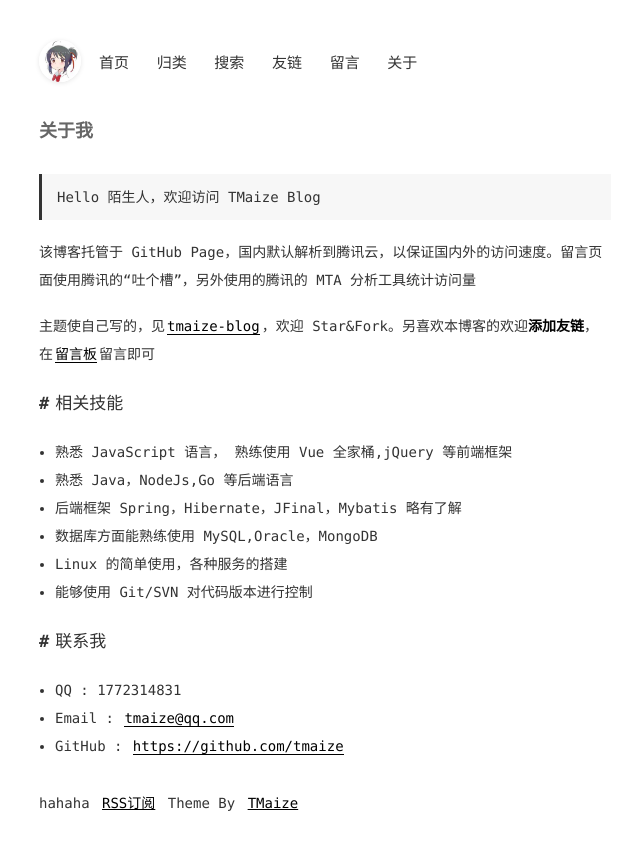
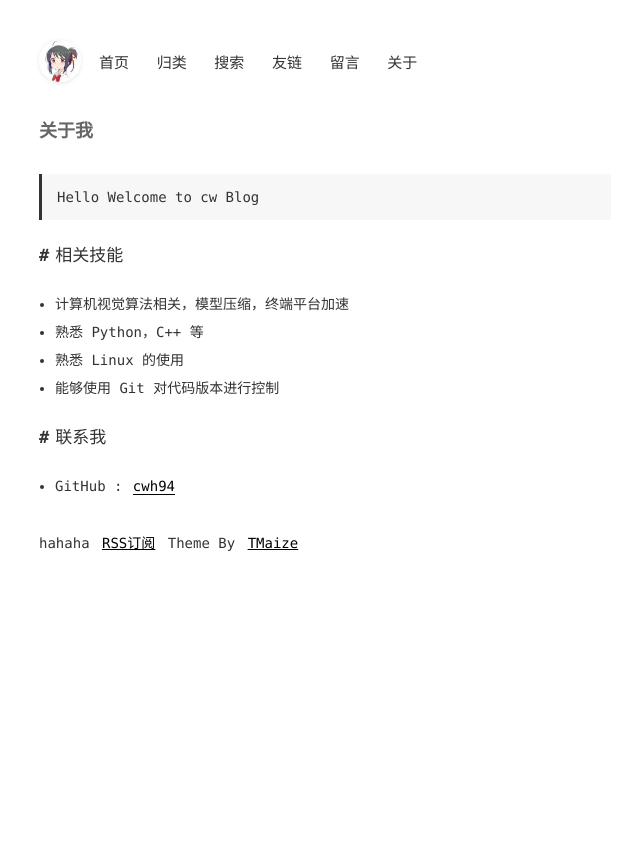
Before and after one commit to chaow94/cwh94.github.io, a Jekyll site: the page built from pages/about.md, in a window 1280 px wide. Shown: the top 850 px of the page, without its empty margins (315-955 px from the left). Built offline with Jekyll 4.4.1, drawn with Linux system fonts in a browser that asks for light colours.

Commit message:
Update about.md

```diff
--- a/pages/about.md
+++ b/pages/about.md
@@ -3,30 +3,18 @@ layout: mypost
 title: 关于我
 ---
 
-> Hello 陌生人，欢迎访问 TMaize Blog
-
-该博客托管于 GitHub Page，国内默认解析到腾讯云，以保证国内外的访问速度。留言页面使用腾讯的“吐个槽”，另外使用的腾讯的 MTA 分析工具统计访问量
-
-主题使自己写的，见[tmaize-blog](https://github.com/TMaize/tmaize-blog)，欢迎 Star&Fork。另喜欢本博客的欢迎**添加友链**，在[留言板](chat.html)留言即可
+> Hello Welcome to cw Blog
 
 ## 相关技能
 
-- 熟悉 JavaScript 语言， 熟练使用 Vue 全家桶,jQuery 等前端框架
+- 计算机视觉算法相关，模型压缩，终端平台加速
 
-- 熟悉 Java，NodeJs,Go 等后端语言
+- 熟悉 Python，C++ 等
 
-- 后端框架 Spring，Hibernate，JFinal，Mybatis 略有了解
+- 熟悉 Linux 的使用
 
-- 数据库方面能熟练使用 MySQL,Oracle，MongoDB
-
-- Linux 的简单使用，各种服务的搭建
-
-- 能够使用 Git/SVN 对代码版本进行控制
+- 能够使用 Git 对代码版本进行控制
 
 ## 联系我
 
-- QQ : 1772314831
-
-- Email : [tmaize@qq.com](http://mail.qq.com/cgi-bin/qm_share?t=qm_mailme&email=YBQNAQkaBSAREU4DDw0)
-
-- GitHub : [https://github.com/tmaize](https://github.com/tmaize)
+- GitHub : [cwh94](https://github.com/cwh94)
```
